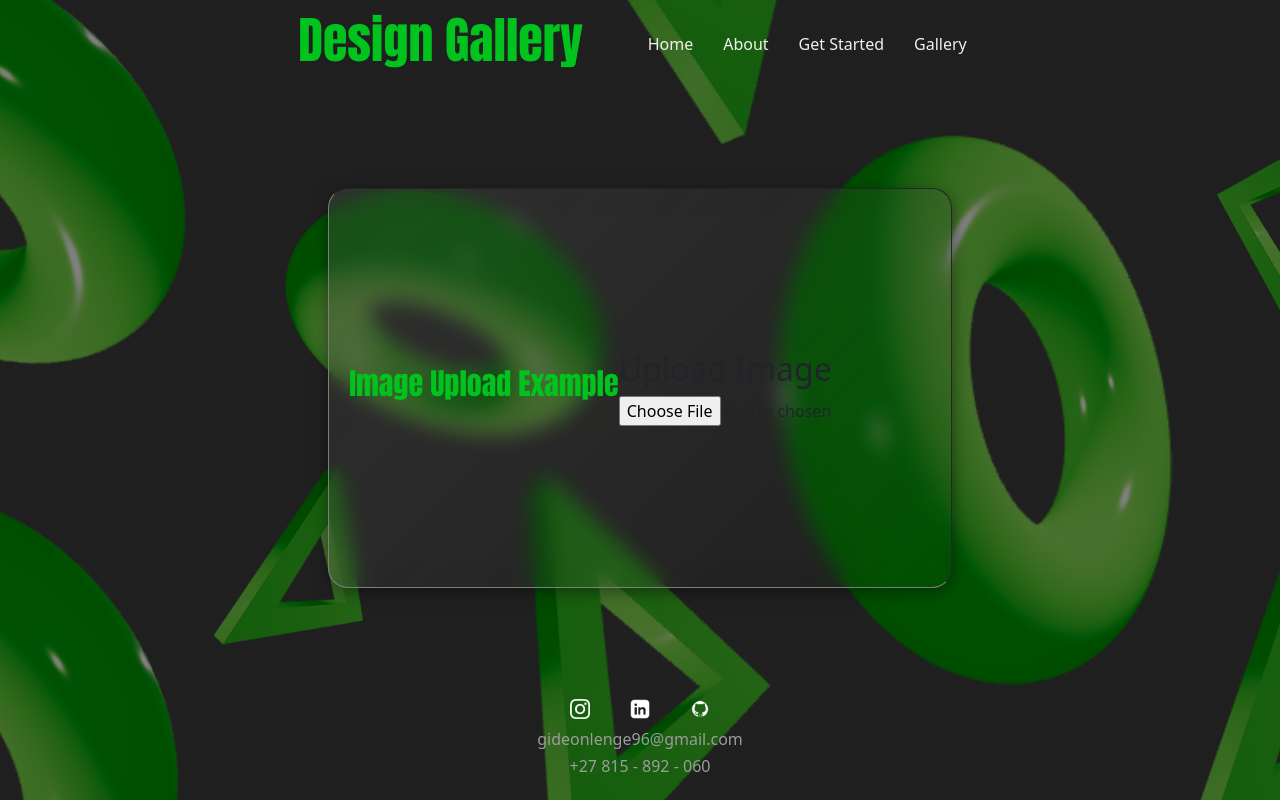
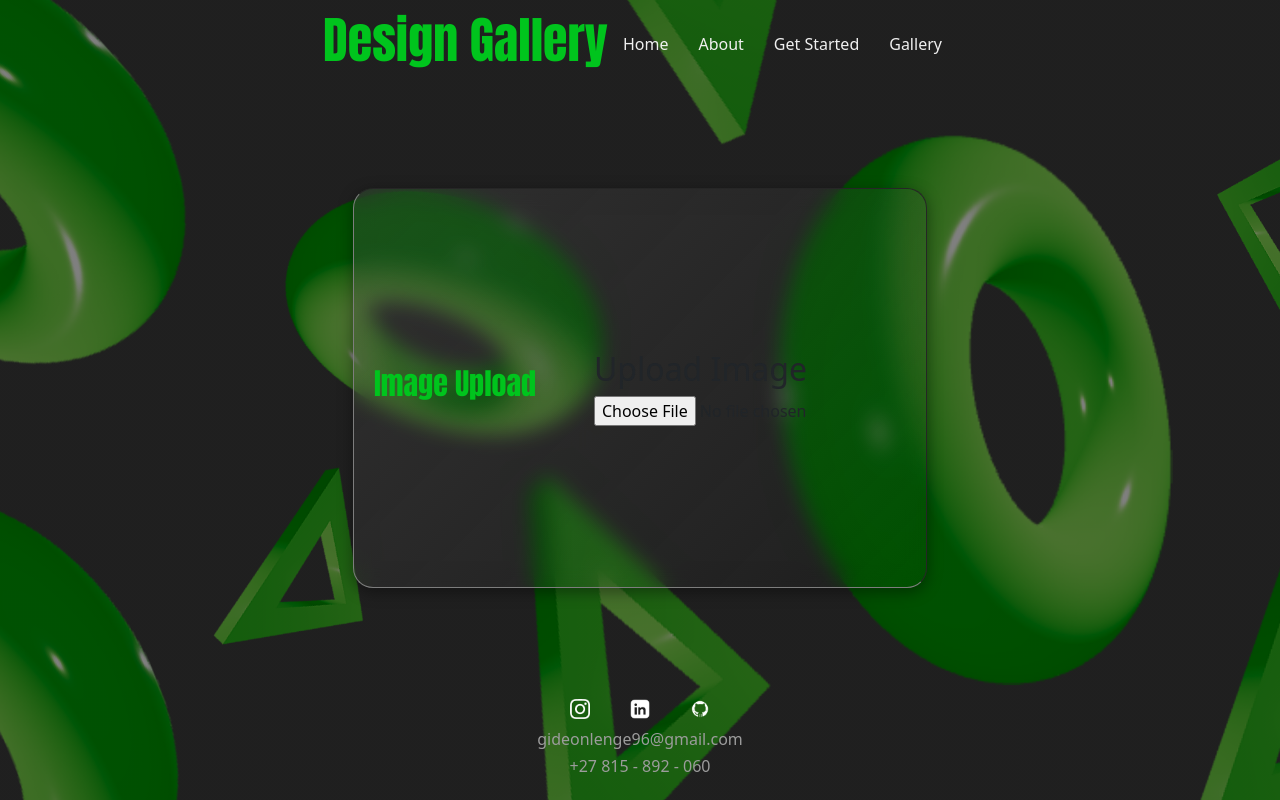
Before and after one commit to Codedecblackmoon/Design-Gallery, a React (Vite) app: page /getstarted in a window 1280 px wide. Built offline with nearby package versions, Linux system fonts and the light colour scheme.

Commit message:
Update Getstarted.tsx

```diff
--- a/src/Getstarted.tsx
+++ b/src/Getstarted.tsx
@@ -4,7 +4,7 @@ import ImageUpload from './components/ImageUpload';
 const Getstarted: React.FC = () => {
   return (
     <div className="homepage glassr">
-      <h1 id="third_tital" >Image Upload Example</h1>
+      <h1 id="third_tital" >Image Upload</h1>
       <ImageUpload />
     </div>
   );
```
